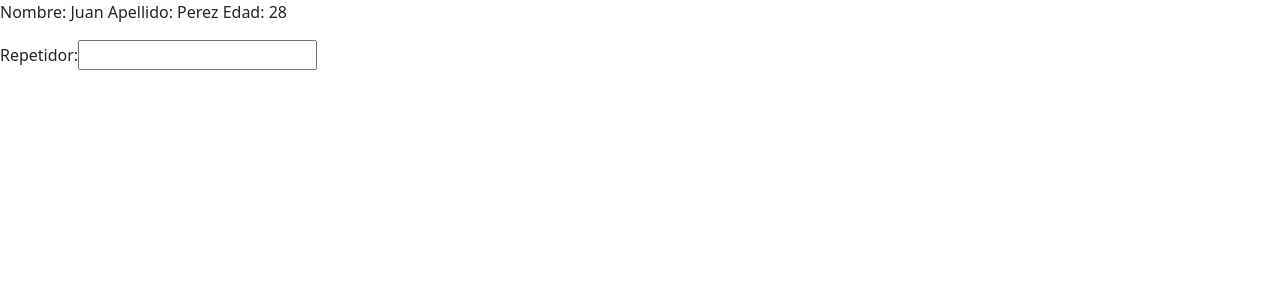
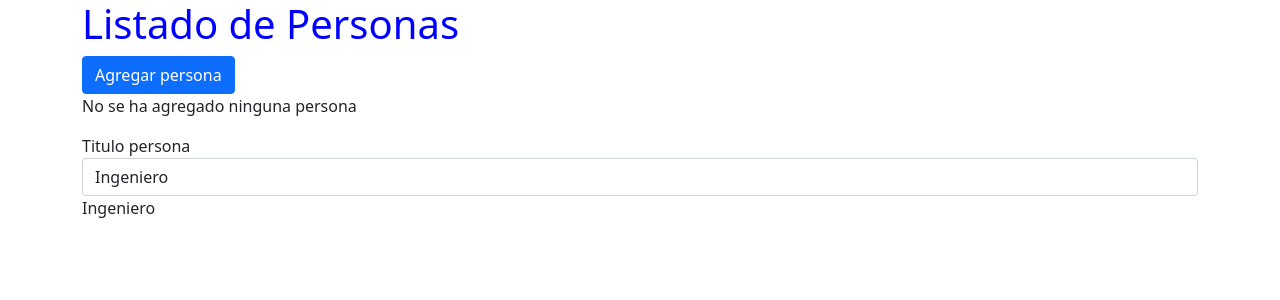
Before and after one commit to IsmaelDom/hello-world-angular, an Angular app: page / in a window 1280 px wide. Shown: the top 300 px of the page. Built offline with nearby package versions, Linux system fonts and the light colour scheme.

Commit message:
Se modifica el componente personas

```diff
--- a/src/app/app.component.html
+++ b/src/app/app.component.html
@@ -1 +1 @@
-<app-persona></app-persona>
+<app-personas></app-personas>
--- a/src/app/app.module.ts
+++ b/src/app/app.module.ts
@@ -1,4 +1,5 @@
 import { NgModule } from '@angular/core';
+import { FormsModule } from '@angular/forms';
 import { BrowserModule } from '@angular/platform-browser';
 
 import { AppRoutingModule } from './app-routing.module';
@@ -12,7 +13,8 @@ import { PersonasComponent } from './personas/personas.component';
   ],
   imports: [
     BrowserModule,
-    AppRoutingModule
+    AppRoutingModule,
+    FormsModule
   ],
   providers: [],
   bootstrap: [AppComponent]
--- a/src/app/personas/personas.component.css
+++ b/src/app/personas/personas.component.css
@@ -0,0 +1,3 @@
+h1{
+    color: blue;
+}
--- a/src/app/personas/personas.component.html
+++ b/src/app/personas/personas.component.html
@@ -1 +1,18 @@
-<p>personas works!</p>
+<div class="container">
+  <div class="row">
+    <div class="col">
+      <h1>Listado de Personas</h1>
+      <!-- <app-persona></app-persona> -->
+      <button class="btn btn-primary" [disabled]="deshabilitar"
+        (click) = 'agregarPersona()'>Agregar persona</button>
+      <br/>
+      <p>{{mensaje}}</p>
+      <label for="">Titulo persona</label>
+      <!-- <input type="text" name="" id="" class="form-control"
+        (input) = "modificarTitulo($event)">
+        {{titulo}} -->
+        <input type="text" class="form-control" [(ngModel)] = "titulo">
+        {{titulo}}
+    </div>
+  </div>
+</div>
--- a/src/app/personas/personas.component.ts
+++ b/src/app/personas/personas.component.ts
@@ -1,15 +1,25 @@
-import { Component, OnInit } from '@angular/core';
+import { Component } from "@angular/core";
 
 @Component({
-  selector: 'app-personas',
-  templateUrl: './personas.component.html',
-  styleUrls: ['./personas.component.css']
+    selector: 'app-personas',
+    templateUrl: './personas.component.html',
+    //styleUrls: ['./personas.component.css']
+    styles:[`
+        h1{
+            color:blue;
+        }
+    `]
 })
-export class PersonasComponent implements OnInit {
+export class PersonasComponent{
+    deshabilitar = false;
+    mensaje = 'No se ha agregado ninguna persona';
+    titulo = 'Ingeniero';
 
-  constructor() { }
+    agregarPersona(){
+        this.mensaje = 'Persona agregada';
+    }
 
-  ngOnInit(): void {
-  }
-
+    /*modificarTitulo(event: Event){
+        this.titulo = (<HTMLInputElement>event.target).value;
+    }*/
 }
```
Also changed, not shown: 1 other file (tests, documents, lock files or other folders).
